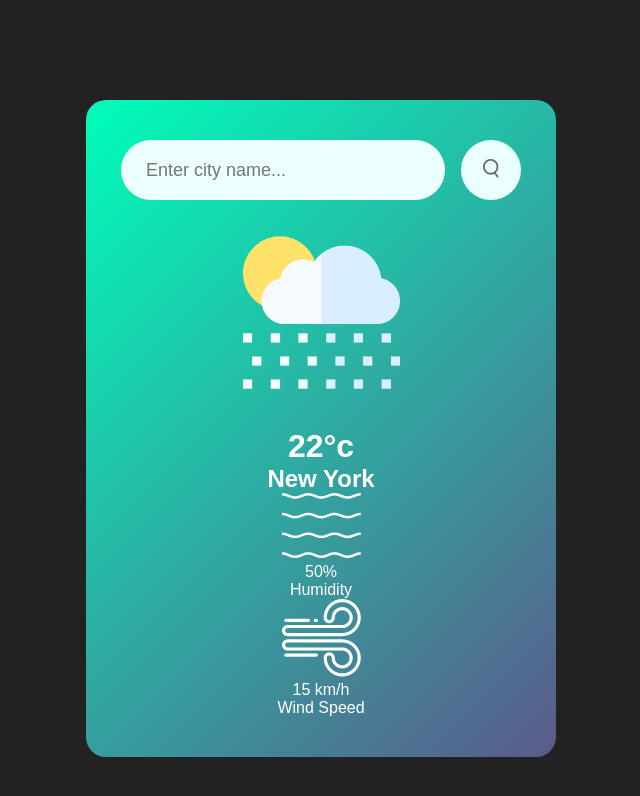
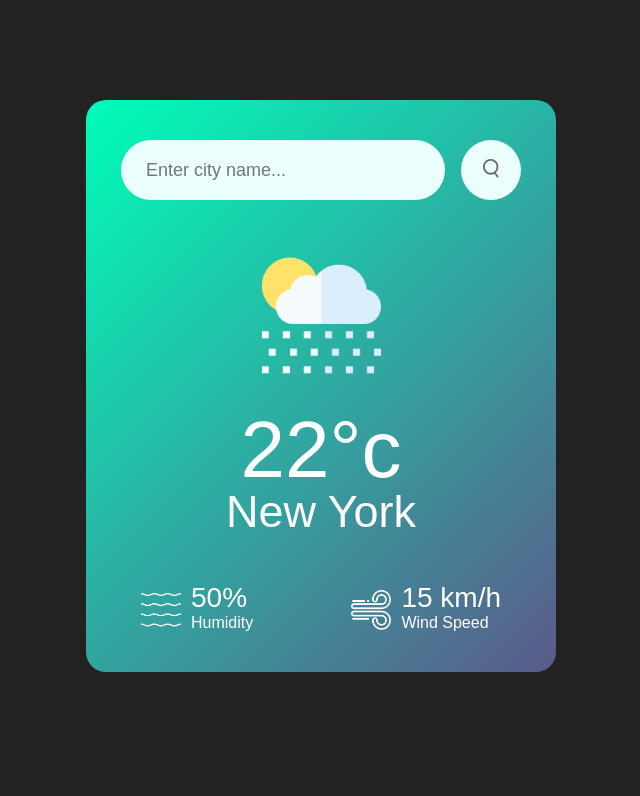
Before and after one commit to albertkantwi/weather-app, a website: page index.html in a window 1280 px wide. Shown: the whole page, without its empty margins (319-959 px from the left). Drawn offline with Linux system fonts and the light colour scheme; no server answers.

Commit message:
Update API data into project

```diff
--- a/index.html
+++ b/index.html
@@ -12,9 +12,9 @@
             <input type="text" placeholder="Enter city name...">
             <button><img src="images/search.png" /></button>
         </div>
-        <div>
-            <img src="images/rain.png"/>
-            <h1>22°c</h1>
+        <div class="weather">
+            <img src="images/rain.png" class="weather-icon"/>
+            <h1 class="temp">22°c</h1>
             <h2 class="city">New York</h2>
             <div class="details">
                 <div class="col">
--- a/index.js
+++ b/index.js
@@ -1,11 +1,17 @@
-const apiKey = "68a77b33afb768bb3bbc647f0a90d2c9";
-const apiURL = "https://api.openweathermap.org/data/2.5/weather?units=metrics&q=accra";
+const apiKey = '68a77b33afb768bb3bbc647f0a90d2c9';
+const apiURL = 'https://api.openweathermap.org/data/2.5/weather?units=metric&q=accra';
 
 async function checkWeather(){
     const response = await fetch(apiURL + `&appid=${apiKey}`);
     var data = await response.json();
 
     console.log(data);
+
+    document.querySelector(".city").innerHTML = data.name;
+    document.querySelector(".temp").innerHTML = Math.round(data.main.temp) + "°c";
+    document.querySelector(".humidity").innerHTML = data.main.humidity + "%";
+    document.querySelector(".wind").innerHTML = data.wind.speed + " km/h";
+
 }
 
 checkWeather();
--- a/style.css
+++ b/style.css
@@ -53,3 +53,43 @@ body {
 .search button img {
     width: 16px;
 }
+
+.weather-icon {
+    width: 170px;
+    margin-top: 30px;
+}
+
+.weather h1 {
+    font-size: 80px;
+    font-weight: 500;
+}
+
+.weather h2 {
+    font-size: 45px;
+    font-weight: 400;
+    margin-top: -10px;
+}
+
+.details {
+    display: flex;
+    align-items: center;
+    justify-content: space-between;
+    padding: 0 20px;
+    margin-top: 50px;
+}
+
+.col {
+    display: flex;
+    align-items: center;
+    text-align: left;
+}
+
+.col img {
+    width: 40px;
+    margin-right: 10px;
+}
+
+.humidity, .wind {
+    font-size: 28px;
+    margin-top: -6px;
+}
```
